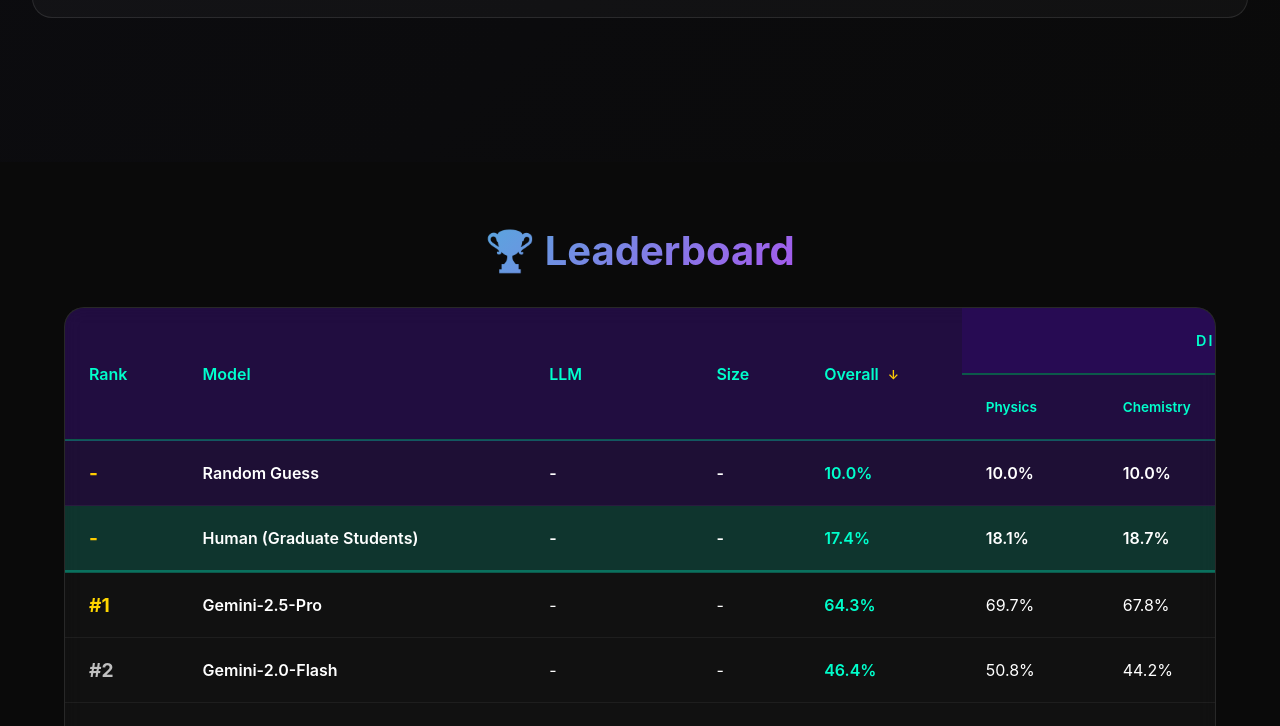
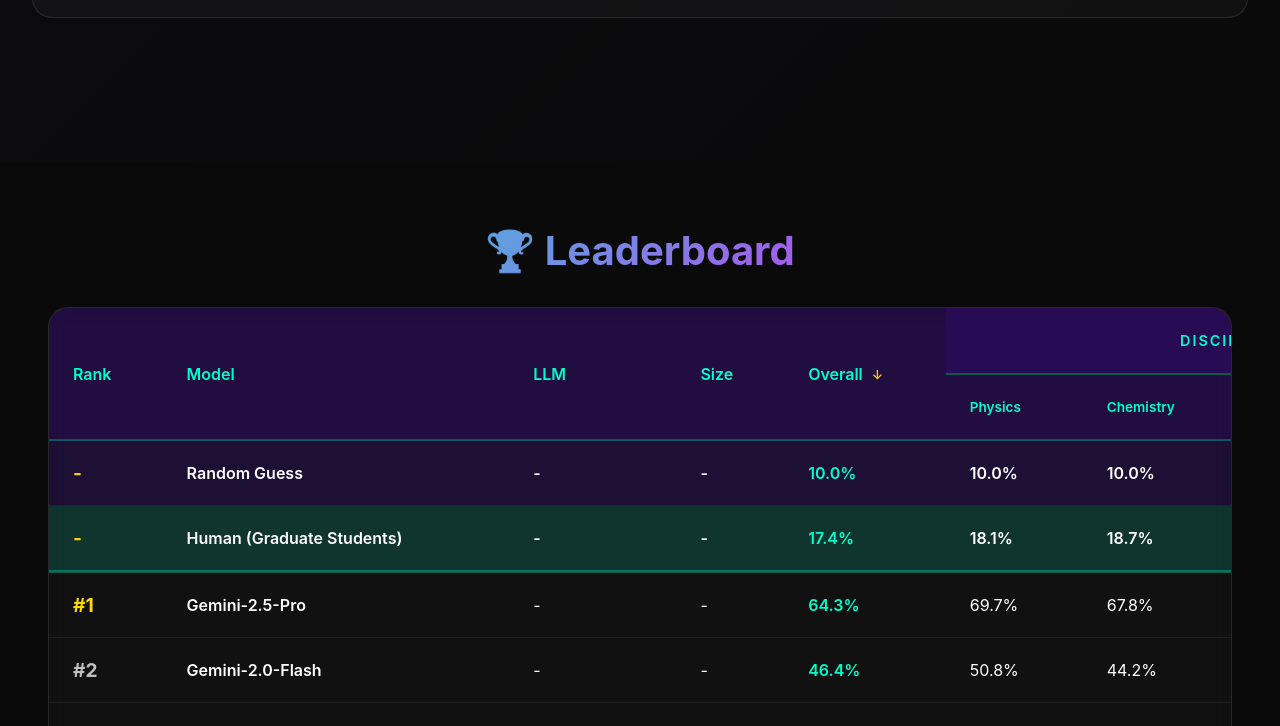
Before and after one commit to SciVideoBench/scivideobench.github.io, a plain HTML site: page index.html in a window 1280 px wide. Shown: the part 7079-7805 px from the top of the page. Drawn offline with Linux system fonts and the light colour scheme.

Commit message:
update index.html

```diff
--- a/index.html
+++ b/index.html
@@ -664,7 +664,7 @@
         /* Leaderboard Section */
         .leaderboard-section {
             margin-bottom: 5rem;
-            padding: 0 2rem;  /* Added horizontal padding */
+            padding: 0 1rem;  /* Added horizontal padding */
         }
 
         .section-title {
```
